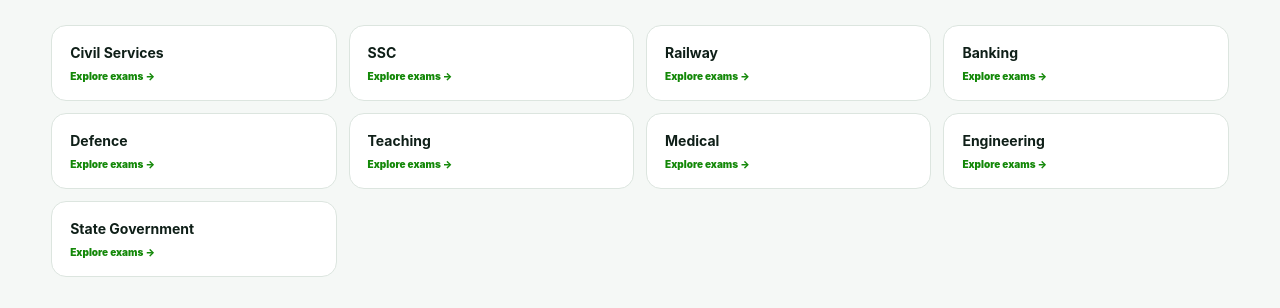
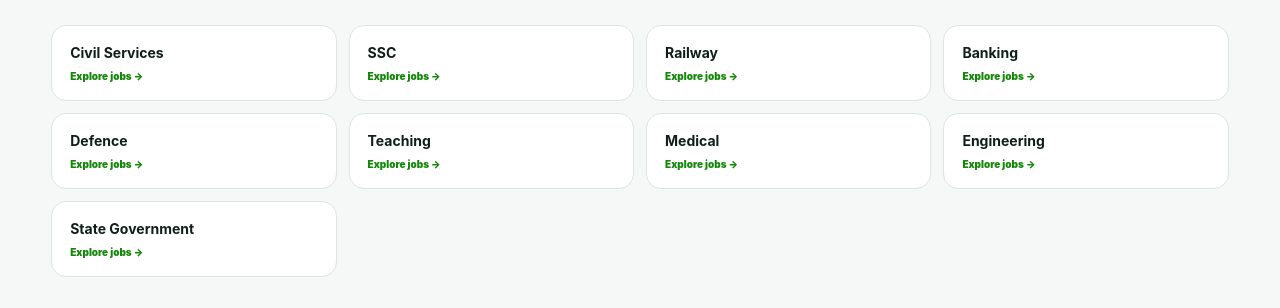
Before and after one commit to Samansari07/examadda, a Next.js app: page /jobs in a window 1280 px wide. Shown: the part 373-681 px from the top of the page. Built offline with nearby package versions, Linux system fonts and the light colour scheme.

Commit message:
fix: repair government jobs category links

```diff
--- a/app/jobs/page.tsx
+++ b/app/jobs/page.tsx
@@ -1,16 +1,16 @@
 import Link from "next/link";
 
 const categories = [
-  "Civil Services",
-  "SSC",
-  "Railway",
-  "Banking",
-  "Defence",
-  "Teaching",
-  "Medical",
-  "Engineering",
-  "State Government",
-];
+  ["Civil Services", "/government-jobs"],
+  ["SSC", "/government-jobs"],
+  ["Railway", "/railway-government-jobs"],
+  ["Banking", "/banking-government-jobs"],
+  ["Defence", "/defence-government-jobs"],
+  ["Teaching", "/teaching-government-jobs"],
+  ["Medical", "/medical-government-exams"],
+  ["Engineering", "/engineering-government-jobs"],
+  ["State Government", "/government-jobs"],
+] as const;
 
 export default function JobsPage() {
   return (
@@ -24,14 +24,10 @@ export default function JobsPage() {
         </div>
         <section className="section compact">
           <div className="categoryGrid">
-            {categories.map((category) => (
-              <Link
-                className="categoryTile"
-                href={`/exams?category=${encodeURIComponent(category)}`}
-                key={category}
-              >
+            {categories.map(([category, href]) => (
+              <Link className="categoryTile" href={href} key={category}>
                 <b>{category}</b>
-                <span>Explore exams →</span>
+                <span>Explore jobs →</span>
               </Link>
             ))}
           </div>
```
